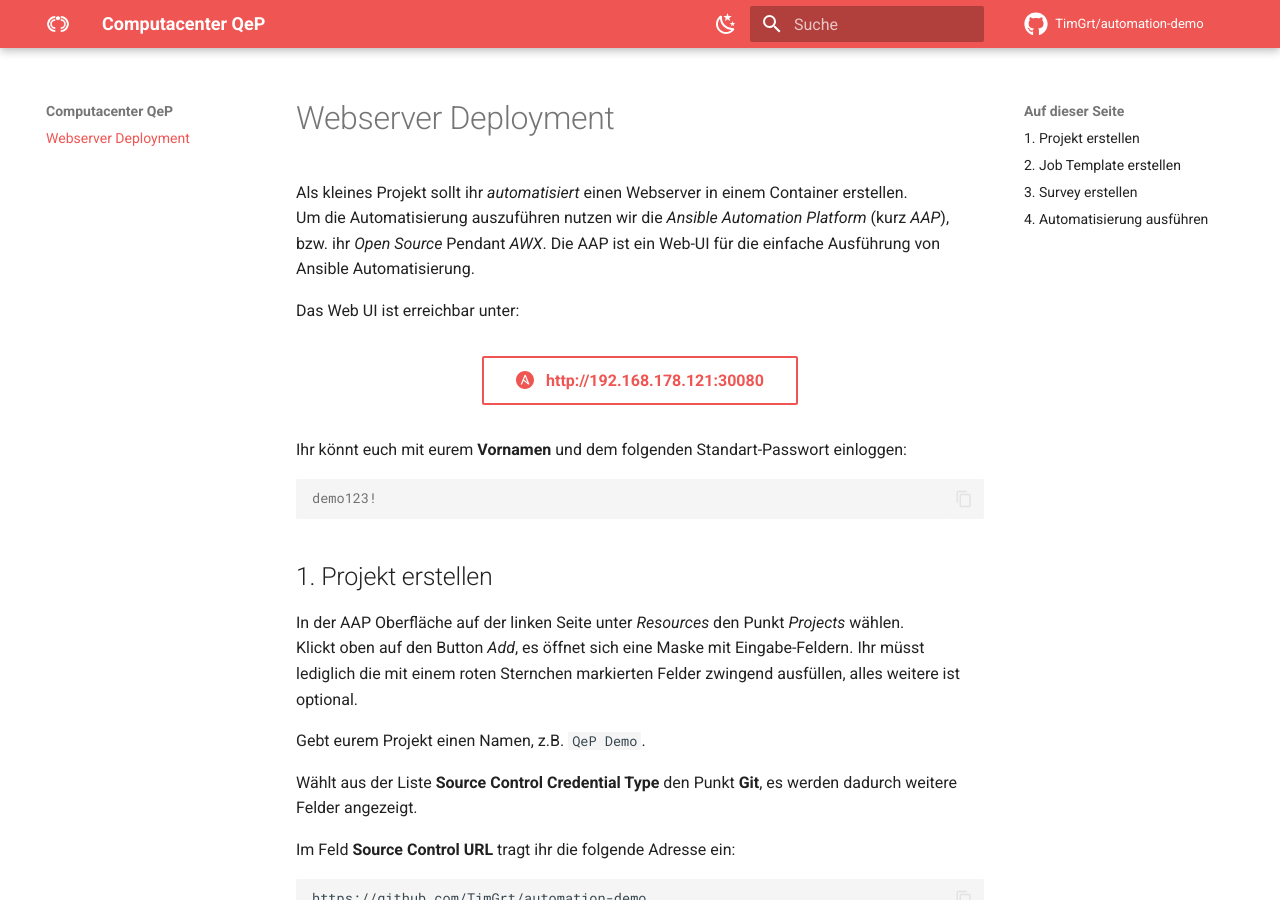
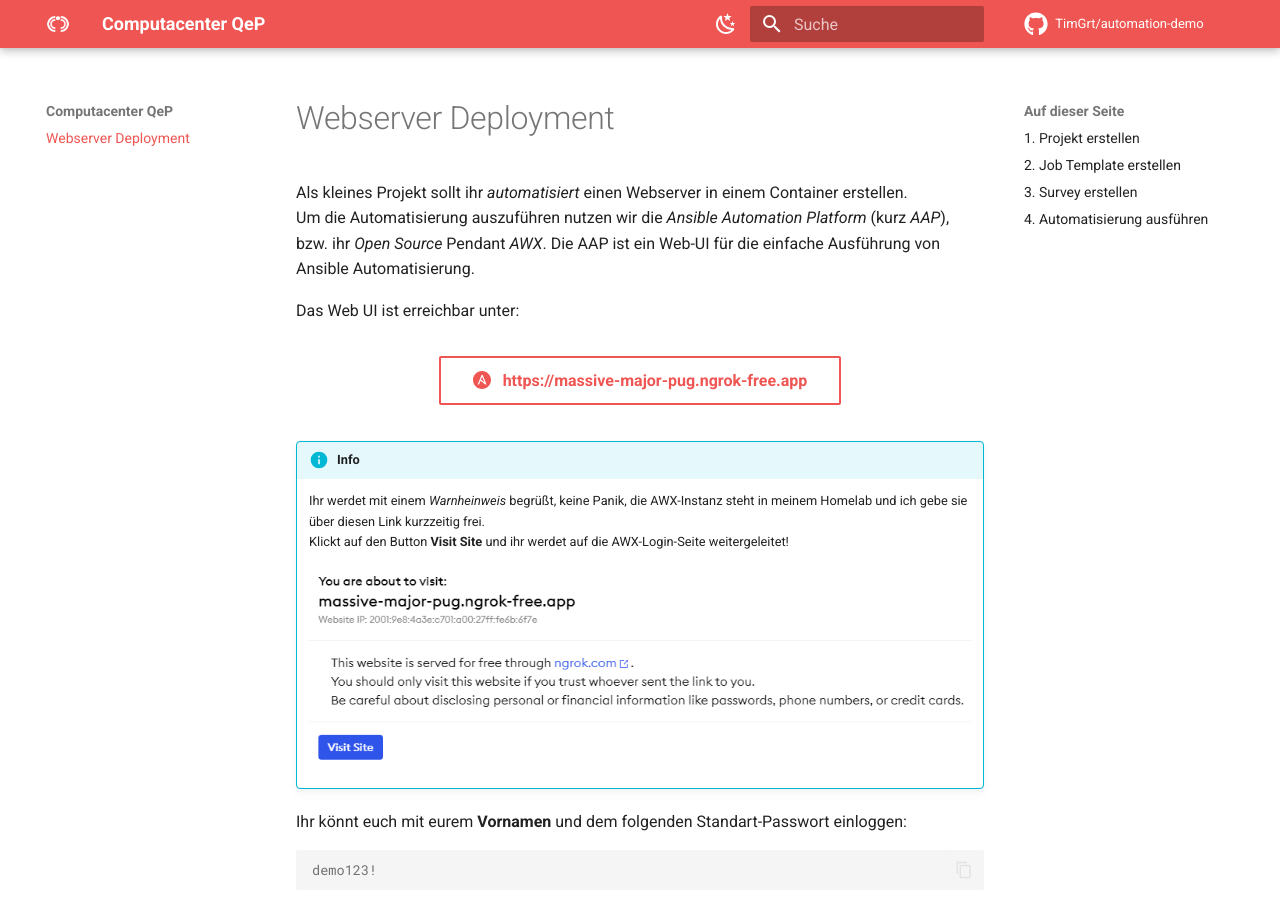
Before and after one commit to TimGrt/automation-demo, an MkDocs documentation site: the page built from docs/index.md, in a window 1280 px wide and 900 px high. Built offline with MkDocs 1.6.1 and Material for MkDocs 9.7.7, drawn with Linux system fonts in a browser that asks for light colours; plug-ins that fetch from the network failed and are left out; comment, search, counter and statistics services are not loaded.

Commit message:
Added instructions with screenshot to access AWX via ngrok. Added site folder from building to gitignore.

```diff
--- a/docs/index.md
+++ b/docs/index.md
@@ -7,9 +7,17 @@ Das Web UI ist erreichbar unter:
 
 <figure markdown>
   <div class="grid cards" markdown>
-  [:simple-ansible: &nbsp; http://192.168.178.121:30080](http://192.168.178.121:30080/ "Klick mich!"){ .md-button target=_blank }
+  [:simple-ansible: &nbsp; https://massive-major-pug.ngrok-free.app](https://massive-major-pug.ngrok-free.app/ "Klick mich!"){ .md-button target=_blank }
   </div>
 </figure>
+
+!!! info
+    Ihr werdet mit einem *Warnheinweis* begrüßt, keine Panik, die AWX-Instanz steht in meinem Homelab und ich gebe sie über diesen Link kurzzeitig frei.
+    Klickt auf den Button **Visit Site** und ihr werdet auf die AWX-Login-Seite weitergeleitet!
+    <figure markdown>
+    ![ngrok Banner](assets/images/ngrok-visit-site.png){ width="700" }
+    <figcaption></figcaption>
+    </figure>
 
 Ihr könnt euch mit eurem **Vornamen** und dem folgenden Standart-Passwort einloggen:
 
```
Also changed, not shown: docs/assets/images/ngrok-visit-site.png (added), 1 other file.
